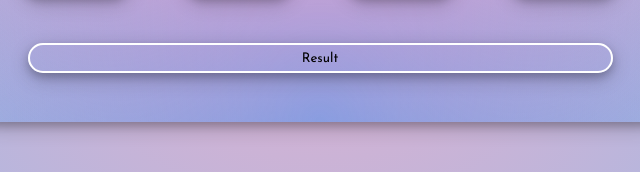
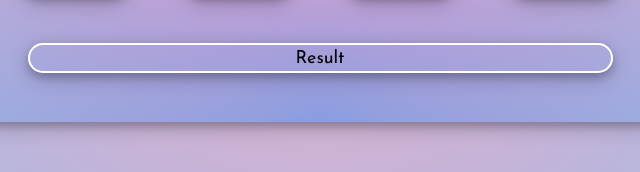
Before and after one commit to RiddhiBandyopadhyay/Math-Training-Game, a plain HTML site: page index.html in a window 1280 px wide. Shown: the part 534-706 px from the top of the page, 320-960 px from the left. Drawn offline with Linux system fonts and the light colour scheme.

Commit message:
Update style.css

```diff
--- a/style.css
+++ b/style.css
@@ -65,6 +65,7 @@ h1{
 }
 
 .btn_res{
+    font-size: large;
     width: 90%;
     height: 30px;
     border-radius: 50px;
@@ -169,7 +170,7 @@ h1{
     }
 }
 
-@media screen and (max-width: 320px){
+@media screen and (min-width: 319px) and (max-width: 375px){
     .card {
         width: 277px;
         height: 330px;
```
